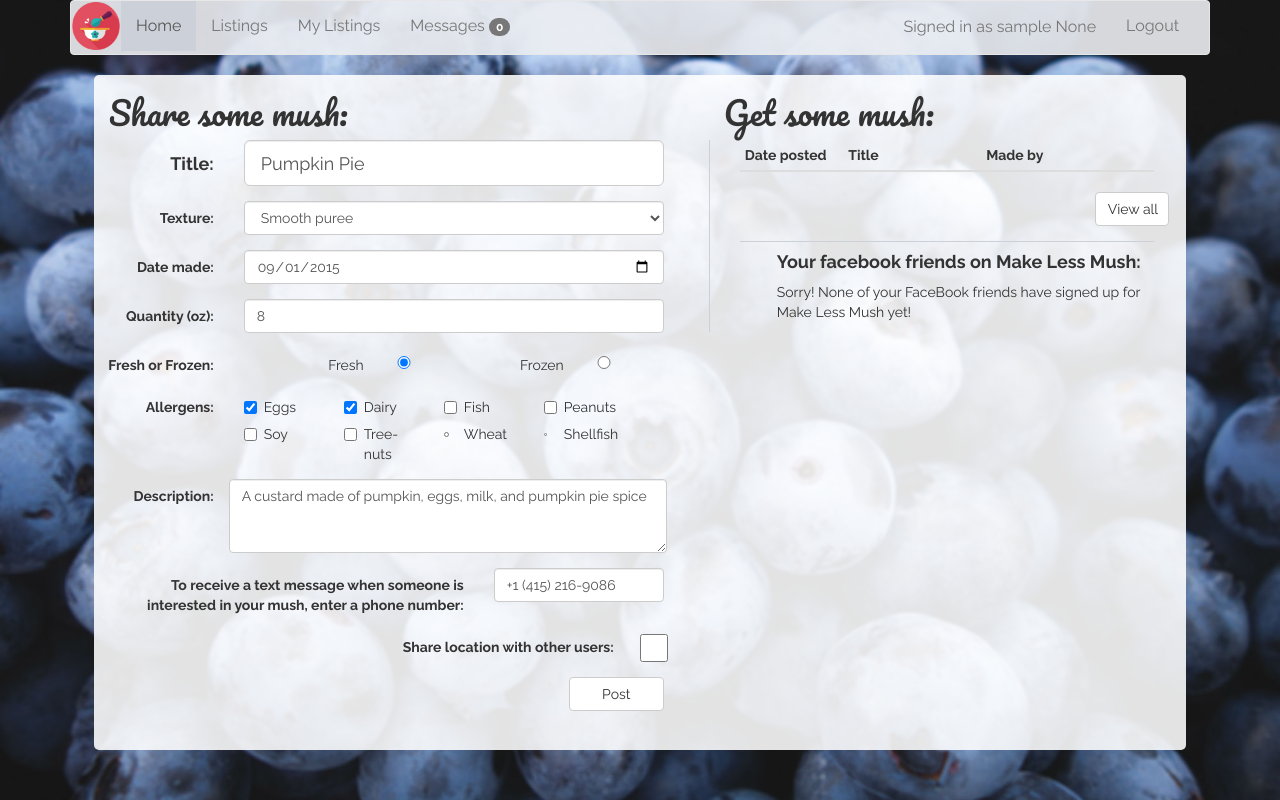
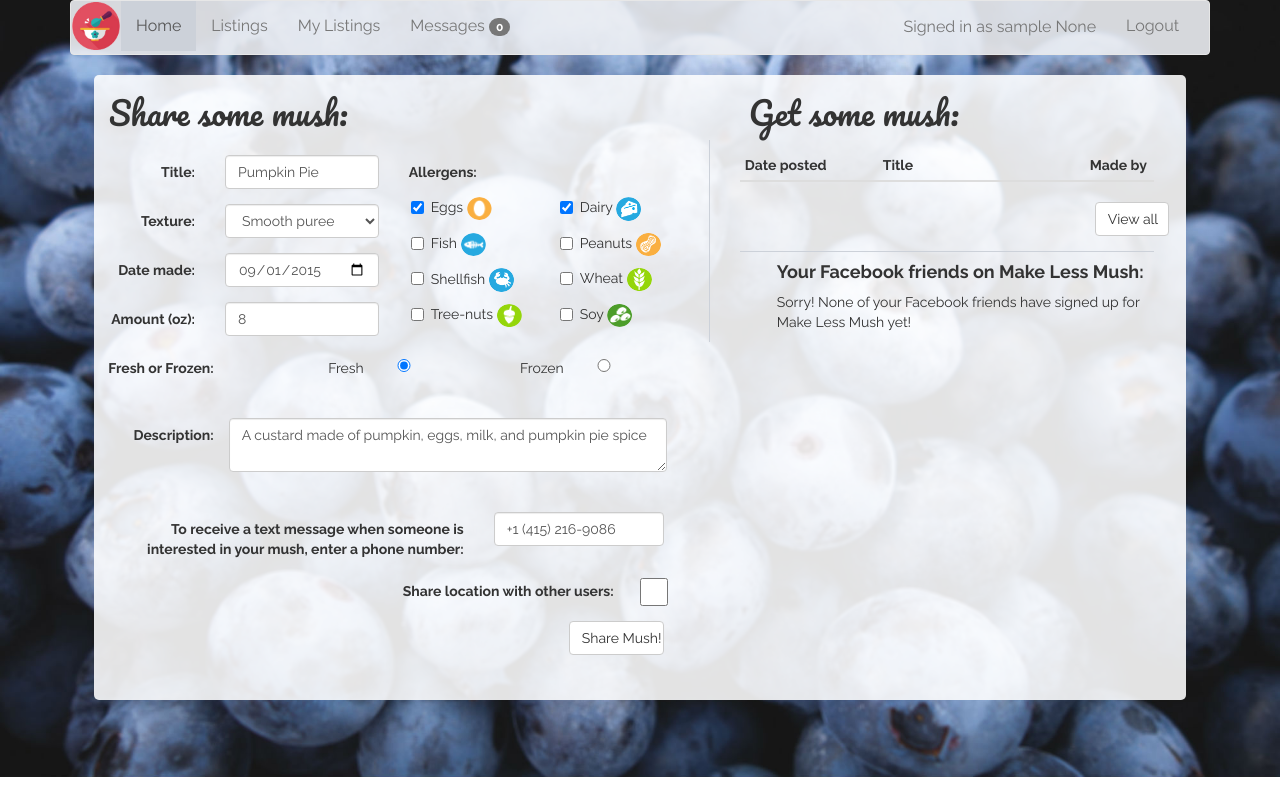
Before and after one commit to akvanhar/HB-FinalProject, a Flask app: page /home in a window 1280 px wide. Run offline with Flask 2, Linux system fonts and the light colour scheme; the visitor is signed in with stand-in values (Sample User, id 1); data comes from the database, SQL or seed files in the repository; data that the repository does not hold is empty; some libraries are stand-ins or nearby versions.

Commit message:
working on homepage spacing

```diff
--- a/static/css/base.css
+++ b/static/css/base.css
@@ -33,7 +33,7 @@ body {
 
 .outmostBox {
 	background-color: rgba(255,255,255,0.88);
-	min-height: 675px;
+	min-height: 625px;
 	width: 95%;
 	margin: auto;
 	border-radius: 5px;
@@ -125,9 +125,44 @@ h3 {
 }
 
 #tableHeading {
-	padding-left: 30px;
+	padding-left: 55px;
+}
+
+#formHeading {
+	padding-bottom: 15px;
 }
 
 #viewAll {
 	margin-bottom: 15px;
 }
+
+#listingsTable {
+	margin-top: 10px;
+}
+
+#allergensHeader {
+	font-weight: 700;
+    font-size: 14px;
+}
+
+#allergenGroup {
+	margin-left: 15px;
+}
+
+#phoneDiv {
+	margin-top: 25px;
+}
+
+#descriptionDiv {
+	margin-top: 25px;
+}
+
+.allergenRow {
+	margin-top: 5px;
+	margin-bottom: 5px;
+	margin-left: 2px;
+}
+
+#datemade {
+	font-size: 14px;
+}
--- a/templates/index.html
+++ b/templates/index.html
@@ -19,45 +19,106 @@
 	<div id="homePage" class="row">
 		<div class="container">
 			<div id="formContainer" class="col-sm-6">
-				<h3>Share some mush:</h3>
+				<h3 id="formHeading">Share some mush:</h3>
 				<form id='postForm' class="form-horizontal" action='/postlisting' method='post'>
 				<div class="row">
-						<div class="form-group form-group-lg">
-							<label class="col-sm-3 control-label" for="foodTitle">Title: </label>
-					    		<div class="col-sm-9">
+					<div class="col-sm-6">
+						<div class="row">
+							<div class="form-group form-group-md">
+								<label id="title" class="col-sm-5 control-label" for="foodTitle">Title: </label>
+					    		<div class="col-sm-7">
 					      			<input class="form-control" type="text" id="foodTitle" placeholder="Your recipe title" name='title' value="Pumpkin Pie">
 					    		</div>
 							</div>
 					</div>
 						<div class="row">
 							<div class="form-group form-group-md">
-							<label class="col-sm-3 control-label" for="texture">Texture: </label>
-					    		<div class="col-sm-9">
+								<label class="col-sm-5 control-label" for="texture">Texture: </label>
+						    		<div class="col-sm-7">
 						      			<select class="form-control" id="texture" name='texture'>
 											<option class="form-control" value='smooth_puree'>Smooth puree
 											<option class="form-control" value='lumpy_puree'>Lumpy puree
 											<option class="form-control" value='diced'>Diced
 										</select>
 						    		</div>
-				    		</label>
 							</div>
 						</div>
 						<div class="row">
 							<div class="form-group form-group-md">
-							<label class="col-sm-3 control-label" for="datemade">Date made: </label>
-					    		<div class="col-sm-9">
+								<label class="col-sm-5 control-label" for="datemade">Date made: </label>
+						    		<div class="col-sm-7">
 						      			<input class="form-control" id="datemade" type='date' name='datemade' value='{{ current_date }}'>
 						    		</div>
 							</div>
 						</div>
 						<div class="row">
 							<div class="form-group form-group-md">
-							<label class="col-sm-3 control-label" for="quantity">Quantity (oz): </label>
-					    		<div class="col-sm-9">
+								<label class="col-sm-5 control-label" for="quantity">Amount (oz): </label>
+						    		<div class="col-sm-7">
 						      			<input id="quantity" class="form-control" type='number' min='0' name='quantity' placeholder='8 oz.' value="8">
 						    		</div>
 							</div>
 						</div>
+					</div>
+					<div class="col-sm-6">
+						<!-- Allergens -->
+						<div class="row">
+							<div id="allergenGroup" class="form-group form-group-md">
+								<h4 id="allergensHeader" class="col-sm-12">Allergens:</h4>
+								<div class="allergenRow row">
+									<div class="col-sm-6">
+										<label class="checkbox-inline">
+											<input type='checkbox' name='allergens' value='eggs' checked>
+										Eggs <img class="allergen img-circle" src="/static/images/egg.png" alt="eggs" title="eggs"></label>
+									</div>
+									<div class="col-sm-6">
+										<label class="checkbox-inline">
+											<input type='checkbox' name='allergens' value='dairy' checked>
+										Dairy <img class="allergen img-circle" src="/static/images/dairy.png" alt="dairy" title="dairy"></label>
+									</div>
+								</div>
+								<div class="allergenRow row">
+									<div class="col-sm-6">
+										<label class="checkbox-inline">
+											<input type='checkbox' name='allergens' value='fish'>
+										Fish <img class="allergen img-circle" src="/static/images/fish.png" alt="fish" title="fish"></label>
+									</div>
+									<div class="col-sm-6">
+										<label class="checkbox-inline">
+											<input type='checkbox' name='allergens' value='peanuts'>
+										Peanuts <img class="allergen img-circle" src="/static/images/peanuts.png" alt="peanuts" title="peanuts"></label>
+									</div>
+								</div>
+								<div class="allergenRow row">
+									<div class="col-sm-6">
+										<label class="checkbox-inline">
+											<input type='checkbox' name='allergens' value='shellfish'>
+										Shellfish <img class="allergen img-circle" src="/static/images/shellfish.png" alt="shellfish" title="shellfish"></label>
+									</div>
+									<div class="col-sm-6">
+										<label class="checkbox-inline">
+											<input type='checkbox' name='allergens' value='wheat'>
+										Wheat <img class="allergen img-circle" src="/static/images/wheat.png" alt="wheat" title="wheat"></label>
+									</div>
+								</div>
+								<div class="allergenRow row">
+									<div class="col-sm-6">
+										<label class="checkbox-inline">
+											<input type='checkbox' name='allergens' value='treenuts'>
+										Tree-nuts <img class="allergen img-circle" src="/static/images/treenuts.png" alt="treenuts" title="treenuts"></label>
+									</div>
+									<div class="col-sm-6">
+										<label class="checkbox-inline">
+											<input type='checkbox' name='allergens' value='soy'>
+										Soy <img class="allergen img-circle" src="/static/images/soy.png" alt="soy" title="soy"></label>
+									</div>
+								</div>
+							</div>
+						</div>
+					</div>
+				</div>
+
+					<!-- Fresh or frozen -->
 					<div class="row">
 						<div class="form-group form-group-md">
 							<label class="col-sm-3 control-label">Fresh or Frozen:</label>
@@ -69,69 +130,16 @@
 						</div>
 					</div>
 
-					<!-- Allergens -->
-					<div class="form-group form-group-md">
-						<div class="row">
-							<label class="control-label col-sm-3">Allergens:</label>
-
-								<div class="col-sm-2">
-									<label class="checkbox-inline">
-										<input type='checkbox' name='allergens' value='eggs' checked>
-									Eggs</label>
-								</div>
-								<div class="col-sm-2">
-									<label class="checkbox-inline">
-										<input type='checkbox' name='allergens' value='dairy' checked>
-									Dairy</label>
-								</div>
-								<div class="col-sm-2">
-									<label class="checkbox-inline">
-										<input type='checkbox' name='allergens' value='fish'>
-									Fish</label>
-								</div>
-								<div class="col-sm-2">
-									<label class="checkbox-inline">
-										<input type='checkbox' name='allergens' value='peanuts'>
-									Peanuts</label>
-								</div>
-							<div class="col-sm-1"></div>
-						</div>
-						<div class="row">
-							<div class="col-sm-3"></div>
-							<div class="col-sm-2">
-								<label class="checkbox-inline">
-									<input type='checkbox' name='allergens' value='soy'>
-									Soy</label>
-							</div>
-							<div class="col-sm-2">
-								<label class="checkbox-inline">
-									<input type='checkbox' name='allergens' value='treenuts'>
-								Tree-nuts</label>
-							</div>
-							<div class="col-sm-2">
-								<label class="checkbox-inline">
-									<input class="col-sm-1" type='checkbox' name='allergens' value='wheat'>
-								Wheat</label>
-							</div>
-							<div class="col-sm-2">
-								<label class="checkbox-inline col-sm-1">
-									<input class="col-sm-1" type='checkbox' name='allergens' value='shellfish'>
-								Shellfish</label>
-							</div>
-							<div class="col-sm-1"></div>
-						</div>
-					</div>
-
 					<!-- Description -->
-					<div class="row">
+					<div id="descriptionDiv" class="row">
 						<div class="form-group form-group-md">
 							<label class="col-sm-3 control-label" for="descriptionBox">Description:</label>
-								<textarea id="descriptionBox" class="form-control col-sm-9" name='description' rows='3' placeholder='Please include ingredients, what you would like to swap for, and your preferred method of contact'>A custard made of pumpkin, eggs, milk, and pumpkin pie spice</textarea>
+								<textarea id="descriptionBox" class="form-control col-sm-9" name='description' rows='2' placeholder='Please include ingredients, what you would like to swap for, and your preferred method of contact'>A custard made of pumpkin, eggs, milk, and pumpkin pie spice</textarea>
 						</div>
 					</div>
 
 					<!-- text message notifications -->
-					<div class="row">
+					<div id="phoneDiv" class="row">
 						<div class="form-group form-group-md">
 							<label class="col-sm-8 control-label" for="phoneNumber">To receive a text message when someone is<br>interested in your mush, enter a phone number:</label>
 							<div class="col-sm-4">
@@ -156,7 +164,7 @@
 
 					<!-- submit -->
 					<div class="form-group">
-						<input id="submitButton" class="col-sm-2 col-sm-offset-10 btn btn-default" type='submit' value='Post'>
+						<input id="submitButton" class="col-sm-2 col-sm-offset-10 btn btn-default" type='submit' value='Share Mush!'>
 					</div>
 				</form>
 			</div>
@@ -169,13 +177,13 @@
 					</div>
 					<div id="verticalDivide">
 						<div id="horizontalDivide">
-						<table class="table table-condensed table-hover">
+						<table id="listingsTable" class="table table-condensed table-hover">
 							<div class="row">
 								<thead>
 									<tr>
-										<th class="col-sm-3">Date posted</th>
-										<th class="col-sm-4">Title</th>
-										<th class="col-sm-5" colspan="2">Made by</th>
+										<th class="col-sm-4">Date posted</th>
+										<th class="col-sm-6">Title</th>
+										<th class="col-sm-2" colspan="2">Made by</th>
 									</tr>
 								</thead>
 							</div>
@@ -184,11 +192,11 @@
 									<div class="row">
 										<tr>
 											<td class="col-sm-3">{{ food.post_date.strftime("%b %d, %Y") }}</td>
-											<td class="col-sm-4"><a href="/listings/{{ food.food_id }}">
+											<td class="col-sm-6"><a href="/listings/{{ food.food_id }}">
 							                    {{ food.title }}
 							                	</a>
 							                </td>
-											<td class="col-sm-5"><a href='/user/{{ food.user_id }}'>{{ food.user.fname }}</a></td>
+											<td class="col-sm-3"><a href='/user/{{ food.user_id }}'>{{ food.user.fname }}</a></td>
 											<td><a href='/user/{{ food.user_id }}'><img class="img-circle" src="//graph.facebook.com/{{ food.user.fb_id }}/picture" alt="Facebook profile picture"></a></td>
 										</tr>
 									</div>
@@ -202,14 +210,14 @@
 
 					<div class="row">
 						<div class="col-sm-1"></div>
-						<h4 class="col-sm-11"><b>Your facebook friends on Make Less Mush:</b></h4>
+						<h4 class="col-sm-11"><b>Your Facebook friends on Make Less Mush:</b></h4>
 						{% if friends_fb_ids %}
 						{% for friend in friends_fb_ids %}
 							<div class="col-sm-1"></div>
 							<div class="col-sm-1"><a href='/user/{{friend[0]}}'><img class="thumbnail" src="//graph.facebook.com/{{friend[1]}}/picture" alt="Facebook profile picture"></a></div>
 						{% endfor %}
 						{% else %}
-							<div class="col-sm-1"></div><p class="col-sm-11">Sorry! None of your FaceBook friends have signed up for Make Less Mush yet!
+							<div class="col-sm-1"></div><p class="col-sm-11">Sorry! None of your Facebook friends have signed up for Make Less Mush yet!
 						{% endif %}
 					</div> <!-- end row -->
 				</div>
--- a/templates/listings.html
+++ b/templates/listings.html
@@ -36,10 +36,10 @@
 	                </td>
 					<td>{{ food.description }}
 						{% if food.allergen.eggs %}
-							<img class="allergen img-circle" src="/static/images/eggs.png" alt="eggs" title="eggs">
+							<img class="allergen img-circle" src="/static/images/egg.png" alt="eggs" title="eggs">
 						{% endif %}
 						{% if food.allergen.wheat %}
-							<img class="allergen img-circle" src="/static/images/wheat.png" alt="wheat" title="wheat"></span>
+							<img class="allergen img-circle" src="/static/images/wheat.png" alt="wheat" title="wheat">
 						{% endif %}
 						{% if food.allergen.dairy %}
 							<img class="allergen img-circle" src="/static/images/dairy.png" alt="dairy" title="dairy">
```
Lines whose indentation alone changed are shown as unchanged.
